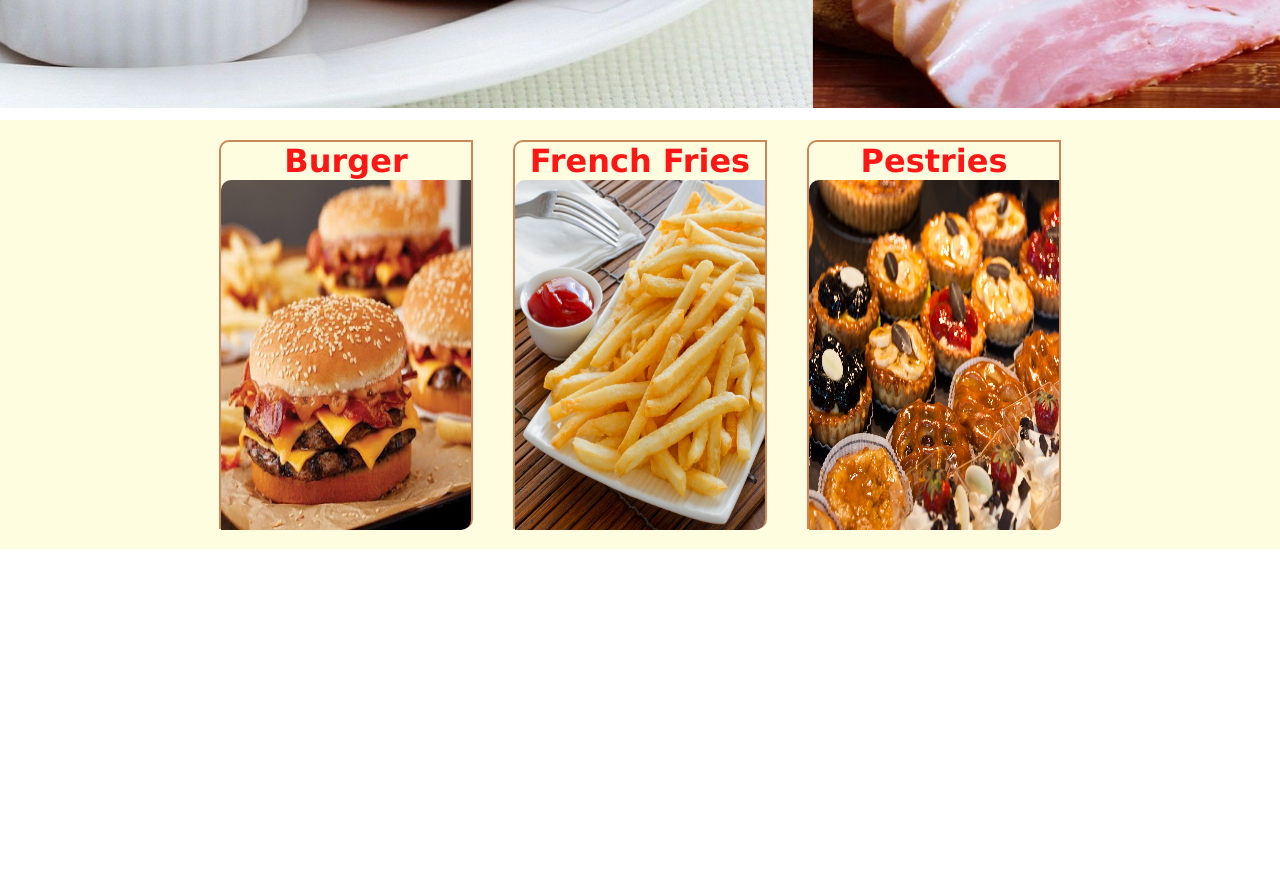
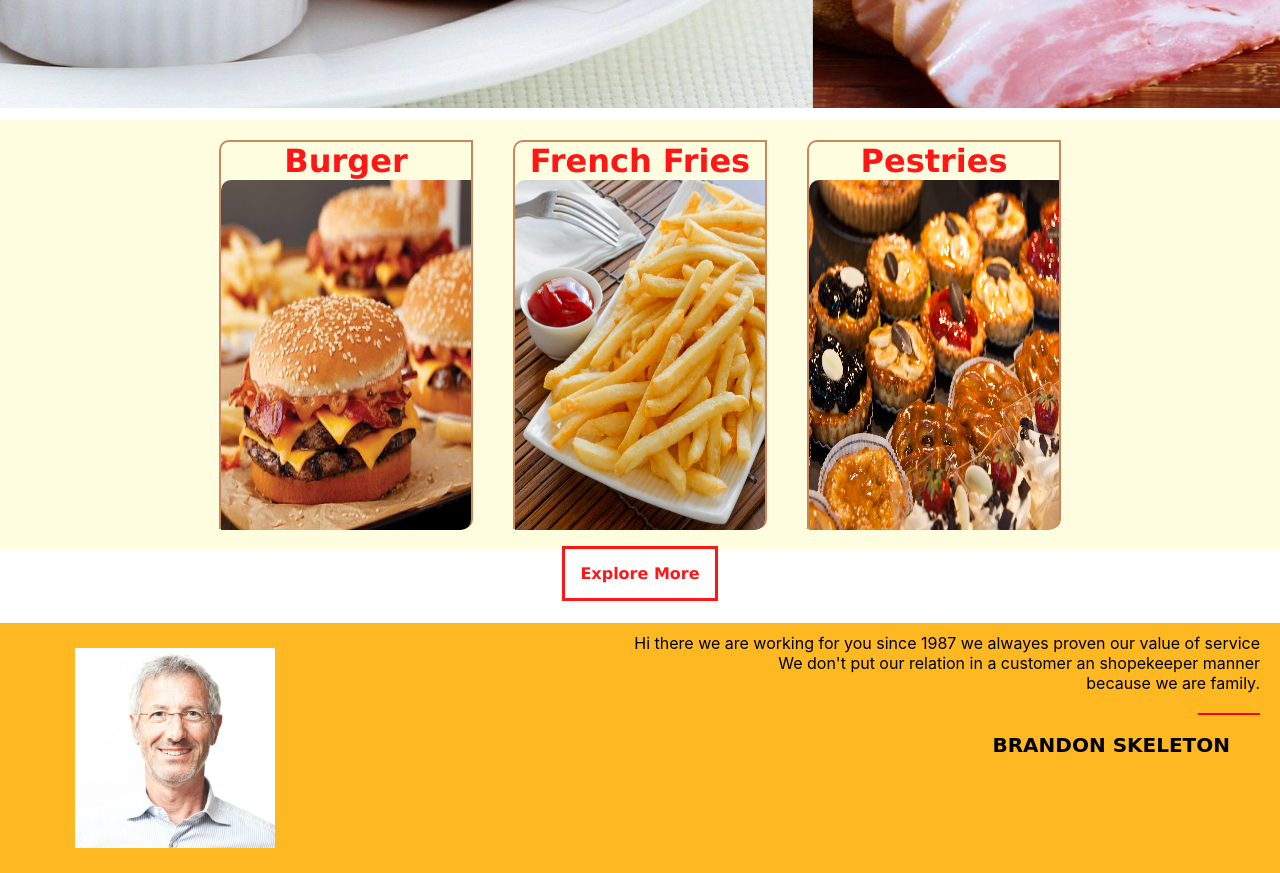
Before and after one commit to pkkushagra/Bakery-website, a plain HTML site: page index.html in a window 1280 px wide. Shown: the part 660-1533 px from the top of the page. Before the commit the page ends 1209 px from the top, so only its background shows below. Drawn offline with Linux system fonts and the light colour scheme; a web font is replaced by a local one.

Commit message:
many things added in lower section

```diff
--- a/assets/css/style.css
+++ b/assets/css/style.css
@@ -1,3 +1,4 @@
+@import url('https://fonts.googleapis.com/css2?family=Zen+Loop:ital@1&display=swap');
 *{
     margin: 0%;
     padding: 0%;
@@ -154,10 +155,66 @@
 .mid{
     background: #ffeb001f;
     margin-top: 250px;
-    position: absolute;
+    position: relative;
     justify-content: center;
     width: 100vw;
     /* border: 3px solid rgb(201, 135, 92); */
     /* position: absolute; */
     display: inline-flex;
 }
+.strp{
+    width: 100vw;
+    height: 24px;
+    position: relative;
+    text-align: center;
+    top: 15px;
+
+}
+.strp a{
+    text-decoration: none;
+    color: #ff0000e8;
+    border: 3px solid #ff0000e8;
+    font-weight: 600;
+    padding: 15px;
+}
+.strp a:hover{
+    background: #ff0000e8;
+    color: white;
+    transition: all .5s ease;
+
+}
+.founder{
+    top: 50px;
+    position: relative;
+    height:250px;
+    background: #fdb822;
+}
+.founder img{
+    position: relative;
+    left:75px;
+    top: 25px;
+}
+.founder p{
+    top:10px;
+    right: 20px;
+    text-align: right;
+    position: absolute;
+    font-family:-apple-system, BlinkMacSystemFont, 'Segoe UI', Roboto, Oxygen, Ubuntu, Cantarell, 'Open Sans', 'Helvetica Neue', sans-serif;
+
+}
+.spn{
+    top:90px;
+    right: 20px;
+    width: 60px;
+    position: absolute;
+    padding: 1px;
+    background: red;
+
+}
+.nm{
+    top: 110px;
+    right: 50px;
+    position: absolute;
+    font-family: 'Zen Loop', cursive;
+    font-size: 20px;
+}
--- a/index.html
+++ b/index.html
@@ -54,6 +54,20 @@
         <img src="assets/images/food3.jpg" alt="Pestry">
   </div>
 </div>
+<div class="strp"><a href="#">Explore More</a></div>
+<div class="founder">
+    <img src="assets/images/Man1.jpg" alt="Founder" width="200px" height="200px">
+    <p>
+        Hi there we are working for you since 1987 we alwayes proven our value of service
+                            <br>We don't put our relation in a customer an shopekeeper manner
+                                                                    <br>because we are family.
+    </p>
+    <br>
+    <br>
+    <span class="spn"></span>
+    <h4 class="nm">BRANDON SKELETON</h4>
+</div>
+
 </body>
 <script src="assets/js/js.js"></script>
 </html>
```
Also changed, not shown: assets/images/Man1.jpg (added).
